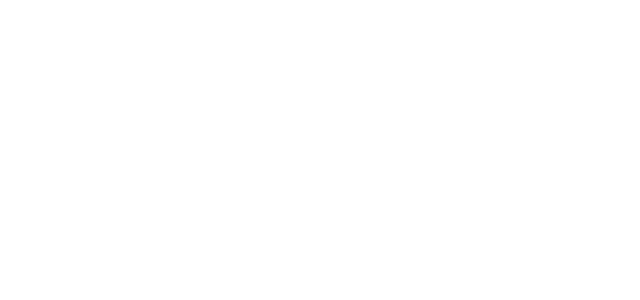
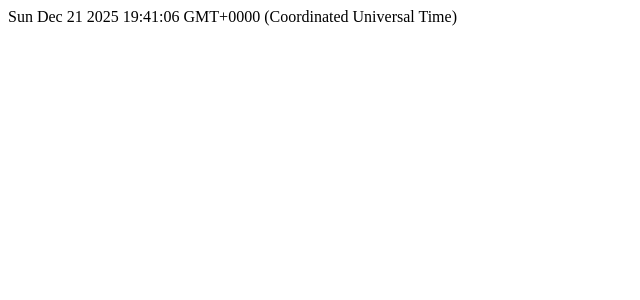
Before and after one commit to kabatsyura/vue-word-memorizer, a Vue app: page / in a window 1280 px wide. Shown: the top 300 px of the page, without its empty margins (0-640 px from the left). Built offline with nearby package versions, Linux system fonts and the light colour scheme.

Commit message:
[1-step] - 1 task completed

```diff
--- a/src/App.vue
+++ b/src/App.vue
@@ -1,8 +1,14 @@
 <script setup>
+  const date = new Date();
 </script>
 
 <template>
+  <div>{{ date }}</div>
 </template>
 
 <style scoped>
+  div {
+    margin: 0 auto;
+    padding: 0;
+  }
 </style>
--- a/src/style.css
+++ b/src/style.css
@@ -1,79 +1,6 @@
 :root {
-  font-family: system-ui, Avenir, Helvetica, Arial, sans-serif;
-  line-height: 1.5;
-  font-weight: 400;
-
-  color-scheme: light dark;
-  color: rgba(255, 255, 255, 0.87);
-  background-color: #242424;
-
   font-synthesis: none;
   text-rendering: optimizeLegibility;
   -webkit-font-smoothing: antialiased;
   -moz-osx-font-smoothing: grayscale;
 }
-
-a {
-  font-weight: 500;
-  color: #646cff;
-  text-decoration: inherit;
-}
-a:hover {
-  color: #535bf2;
-}
-
-body {
-  margin: 0;
-  display: flex;
-  place-items: center;
-  min-width: 320px;
-  min-height: 100vh;
-}
-
-h1 {
-  font-size: 3.2em;
-  line-height: 1.1;
-}
-
-button {
-  border-radius: 8px;
-  border: 1px solid transparent;
-  padding: 0.6em 1.2em;
-  font-size: 1em;
-  font-weight: 500;
-  font-family: inherit;
-  background-color: #1a1a1a;
-  cursor: pointer;
-  transition: border-color 0.25s;
-}
-button:hover {
-  border-color: #646cff;
-}
-button:focus,
-button:focus-visible {
-  outline: 4px auto -webkit-focus-ring-color;
-}
-
-.card {
-  padding: 2em;
-}
-
-#app {
-  max-width: 1280px;
-  margin: 0 auto;
-  padding: 2rem;
-  text-align: center;
-}
-
-@media (prefers-color-scheme: light) {
-  :root {
-    color: #213547;
-    background-color: #ffffff;
-  }
-  a:hover {
-    color: #747bff;
-  }
-  button {
-    background-color: #f9f9f9;
-  }
-}
```
